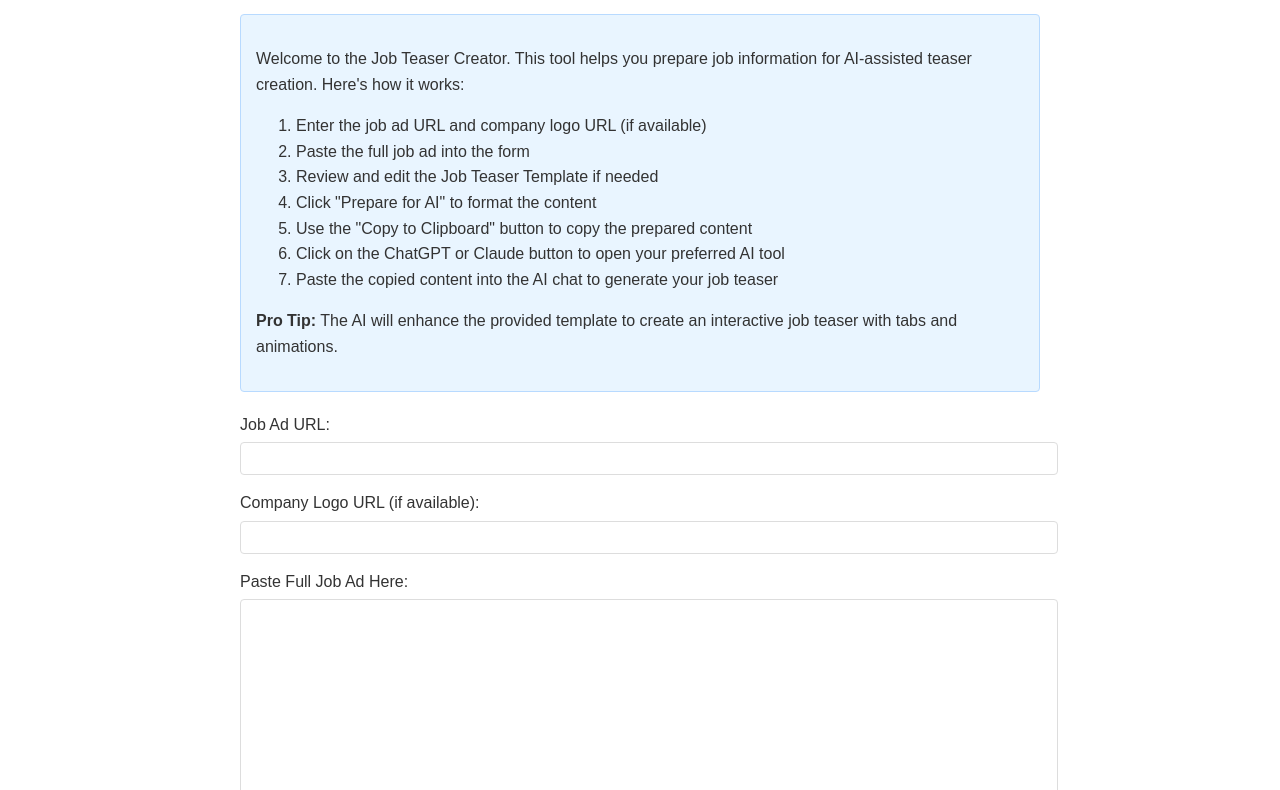
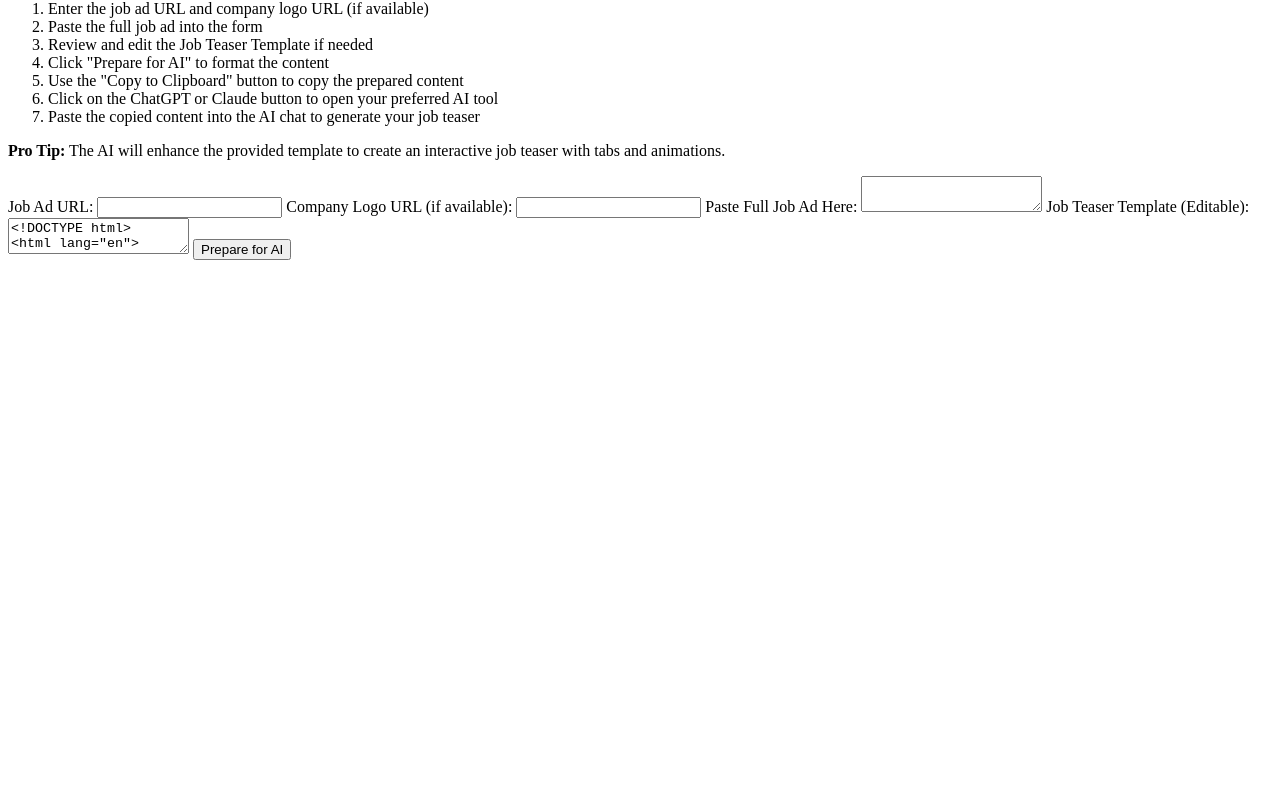
Before and after one commit to boilermaker-innovator/Job-Teaser-mvp-005, a plain HTML site: page index.html in a window 1280 px wide. Shown: the part 100-890 px from the top of the page. After the commit the page ends 800 px from the top, so only its background shows below. Drawn offline with Linux system fonts and the light colour scheme.

Commit message:
Update index.html

```diff
--- a/index.html
+++ b/index.html
@@ -1,70 +1,4 @@
 
-<!DOCTYPE html>
-<html lang="en">
-<head>
-    <meta charset="UTF-8">
-    <meta name="viewport" content="width=device-width, initial-scale=1.0">
-    <title>Job Teaser Creator</title>
-    <style>
-        body {
-            font-family: Arial, sans-serif;
-            line-height: 1.6;
-            color: #333;
-            max-width: 800px;
-            margin: 0 auto;
-            padding: 20px;
-        }
-        h1 {
-            color: #0056b3;
-        }
-        .description {
-            background-color: #e9f5ff;
-            border: 1px solid #b8daff;
-            border-radius: 4px;
-            padding: 15px;
-            margin-bottom: 20px;
-        }
-        textarea, input[type="url"] {
-            width: 100%;
-            padding: 8px;
-            margin-top: 5px;
-            border: 1px solid #ddd;
-            border-radius: 4px;
-        }
-        textarea {
-            height: 300px;
-            font-family: monospace;
-            font-size: 12px;
-        }
-        label {
-            display: block;
-            margin-top: 15px;
-        }
-        button, .button {
-            background-color: #0056b3;
-            color: white;
-            padding: 10px 15px;
-            border: none;
-            border-radius: 4px;
-            cursor: pointer;
-            margin-top: 20px;
-            text-decoration: none;
-            display: inline-block;
-        }
-        button:hover, .button:hover {
-            background-color: #003d82;
-        }
-        #outputContainer {
-            margin-top: 20px;
-        }
-        #teaserOutput {
-            margin-top: 10px;
-            border: 1px solid #ddd;
-            padding: 20px;
-            border-radius: 8px;
-            white-space: pre-wrap;
-        }
-    </style>
 </head>
 <body>
     <h1>Job Teaser Creator</h1>
```
